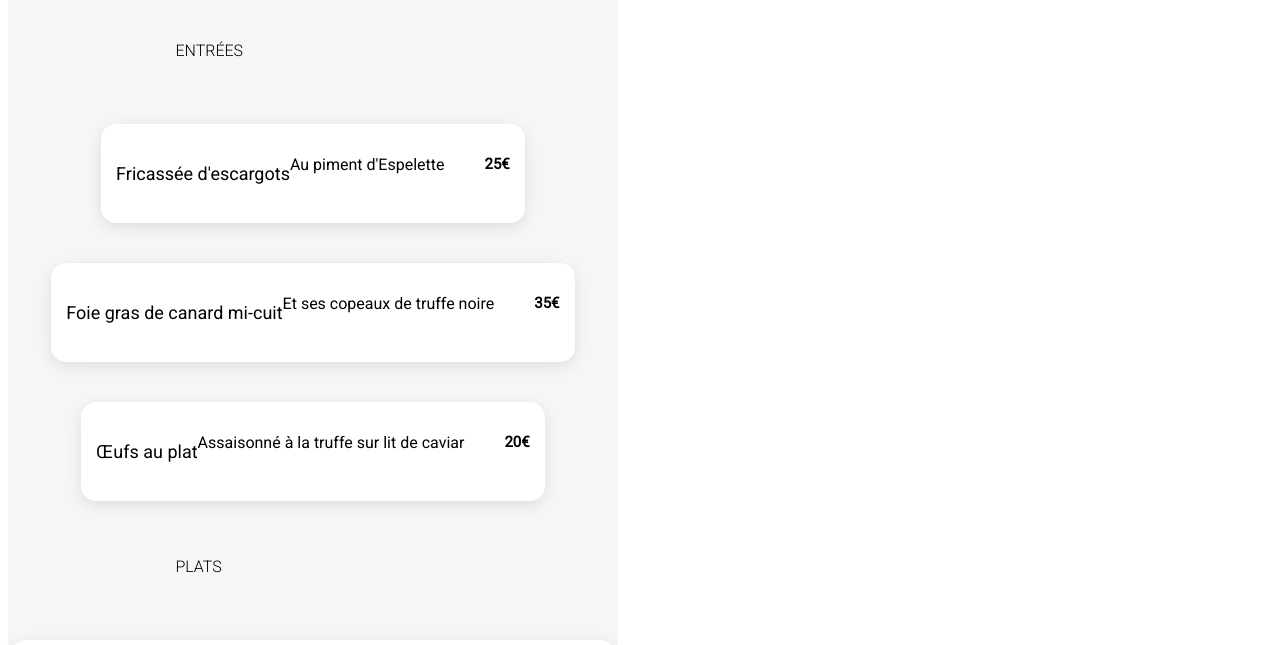
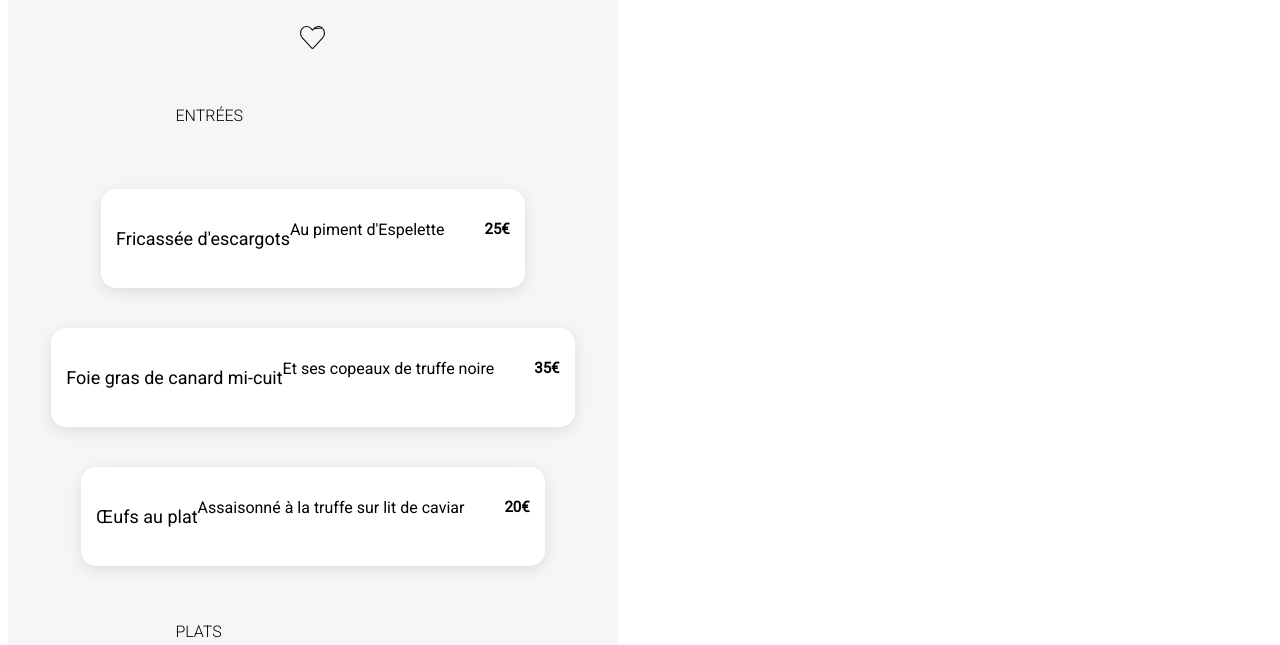
Before and after one commit to PasseratCharlene/Ohmyfood, a plain HTML site: page la_palette_du_gout.html in a window 1280 px wide. Shown: the part 455-1100 px from the top of the page. Drawn offline with Linux system fonts and the light colour scheme; a web font is replaced by a local one.

Commit message:
la_palette_du_gout

```diff
--- a/la_palette_du_gout.css
+++ b/la_palette_du_gout.css
@@ -34,6 +34,42 @@
     width: 375px;
     height: 275px;
 } */
+
+.likes {
+    position: relative;
+    width: 25px;
+    height: 25px;
+}
+
+.likes img {
+    position: absolute;
+    width: 25px;
+    height: 25px;
+    object-fit: contain;
+    justify-content: center;
+    align-items: center;
+    border-radius: 0;
+}
+
+.no-like {
+    opacity: 1;
+    transition: 0.5s;
+}
+
+.liked {
+    opacity: 0;
+    transition: 0.5s;
+}
+
+.likes:hover .no-like{
+    opacity: 0;
+    transition: 0.5s;
+}
+
+.likes:hover .liked {
+    opacity: 1;
+    transition: 0.5s;
+}
 
 .menu {
     display: inline-flex;
--- a/la_palette_du_gout.html
+++ b/la_palette_du_gout.html
@@ -25,7 +25,11 @@
         </section>
         <section>
             <div class="menu">
-                <h2 class="title_menu_2">La palette du goût<i class="far fa-heart"></i></h2>
+                <h2 class="title_menu_2">La palette du goût</h2>
+                <div class="likes">
+                    <img src="./Card-like/Like.svg" alt="coeur-noir" class="no-like">
+                    <img src="./Card/Like.svg" alt="coeur-violet" class="liked">
+               </div>
                 <h3 class="title_menu_3">ENTRÉES</h3>
             <div class="cards_menu">
                 <h4>Fricassée d'escargots</h4>
```
